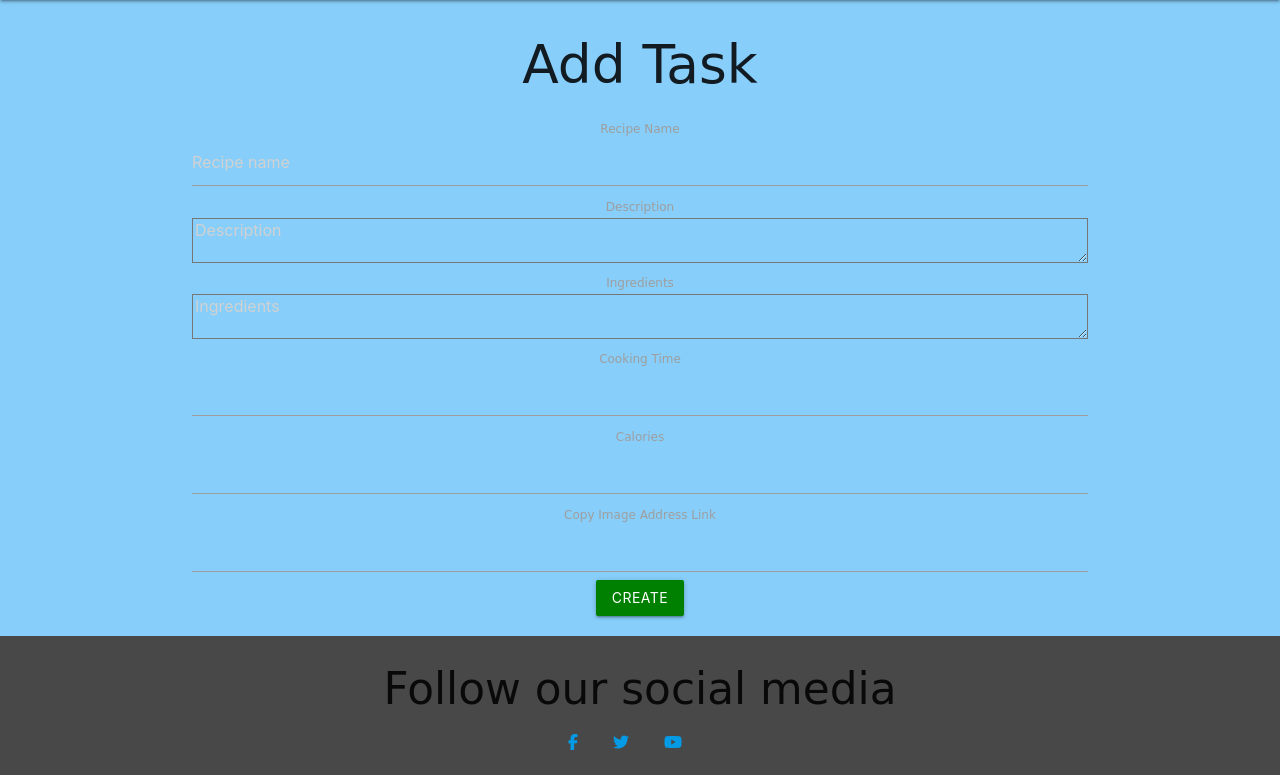
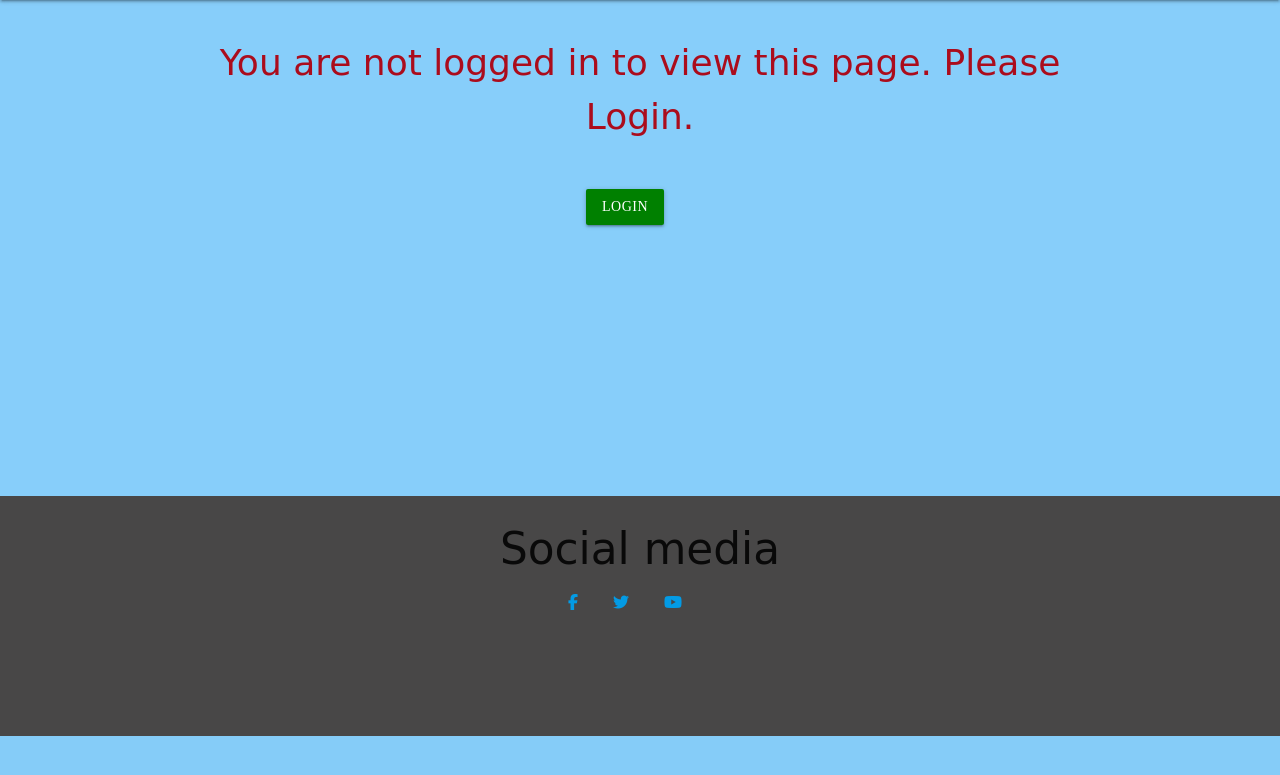
Before and after one commit to Code-Institute-Submissions/Mongodb3, a Flask app: page /addrecipe in a window 1280 px wide. Shown: the part 64-839 px from the top of the page. After the commit the page ends 800 px from the top, so only its background shows below. Run offline with Flask 2, Linux system fonts and the light colour scheme; some libraries are stand-ins or nearby versions.

```diff
--- a/app.py
+++ b/app.py
@@ -6,7 +6,8 @@ from flask_pymongo import PyMongo
 from flask_paginate import Pagination
 from bson.objectid import ObjectId
 from werkzeug.security import generate_password_hash, check_password_hash
-from forms import RegisterForm, LoginForm, RecipeForm, EditRecipeForm, DeleteForm
+from forms import RegisterForm, LoginForm, RecipeForm, EditRecipeForm,\
+ DeleteForm
 if os.path.exists("env.py"):
     import env
 
@@ -20,82 +21,107 @@ app.secret_key = os.environ.get("SECRET_KEY")
 mongo = PyMongo(app)
 
 
-def get_recipes(offset=0, per_page=5):
+def find_recipes(offset=0, per_page=5):
+    """
+    function for pagination
+    """
     return mongo.db.recipes.find()[offset: offset + per_page]
 
 
 @app.route("/")
 @app.route("/home")
 def home():
+    """
+    function for home extent jinja base.html
+    """
     return render_template("home.html")
 
 
 @app.route('/allrecipes')
 def allrecipes():
+    """
+    function for allrecipes extent jinja base.html.
+    Users can find allrecipes upload by other users.
+    """
     page = int(request.args.get('page', 1))
     per_page = 2
     offset = (page - 1) * per_page
-    paginated_recipes = get_recipes(offset=offset, per_page=per_page)
-    total=paginated_recipes.count()
-    pagination = Pagination(page=page, per_page=per_page, total=total)
-    return render_template( "allrecipes.html", recipes=paginated_recipes,
-                            page=page,
-                            per_page=per_page,
-                            pagination=pagination)
+    paginated_recipes = find_recipes(offset=offset, per_page=per_page)
+    total = paginated_recipes.count()
+    pagination = Pagination(page=page, per_page=per_page, total=total,
+                            css_framework='materialize')
+    return render_template("allrecipes.html", recipes=paginated_recipes,
+                           page=page, per_page=per_page,
+                           pagination=pagination)
 
 
 @app.route('/login', methods=['GET', 'POST'])
 def login():
+    """
+    function for login extent jinja base.html.
+    Users can  access website.
+    """
     login_form = LoginForm()
 
     if login_form.validate_on_submit():
-        found_username = mongo.db.users.find_one({'username': request.form['username']})
+        found_username = mongo.db.users.find_one({'username':
+                                                  request.form['username']})
 
         if found_username:
-            existing_user = mongo.db.users.find_one(
-            {"username": request.form.get("username")})
-            if check_password_hash(
-                existing_user["password"], request.form.get("password")):
+            existing_user = mongo.db.users.find_one({"username":
+                                                     request.form.get(
+                                                      "username")})
+            if check_password_hash(existing_user["password"],
+                                   request.form.get("password")):
                 session["username"] = request.form.get("username")
                 session['logged-in'] = True
-                flash(f'Login successfully.', 'primary')
-                return redirect(url_for("profile", username=session["username"]))
+                flash('Login successfully.', 'primary')
+                return redirect(url_for("profile",
+                                        username=session["username"]))
 
             else:
-                flash( f'Password incorrect. Please try again.', 'danger')
+                flash('Password incorrect. Please try again.', 'danger')
                 return redirect(url_for('login'))
 
         else:
-            flash(f'Username not found. Please try again.', 'danger')
+            flash('Username not found. Please try again.', 'danger')
         return redirect(url_for('login'))
 
-
-    return render_template('login.html',form=login_form)
+    return render_template('login.html', form=login_form)
 
 
 @app.route("/register", methods=["GET", "POST"])
 def register():
+    """
+    function for register extent jinja base.html.
+    Users have to register before login.
+    """
     register_form = RegisterForm()
 
     if register_form.validate_on_submit():
-        found_username = mongo.db.users.find_one({'username': request.form['username']})
+        found_username = mongo.db.users.find_one({'username':
+                                                  request.form['username']})
 
         if not found_username:
             hashed_pw = generate_password_hash(request.form.get("password"))
             mongo.db.users.insert_one({'username': register_form.username.data,
-                              'password': hashed_pw})
+                                       'password': hashed_pw})
             session["username"] = request.form.get("username")
-            return render_template('profile.html',username=session["username"])
-
+            return render_template('profile.html',
+                                   username=session["username"])
         else:
-            flash(f'Duplicate username detected. Please try again', 'danger')
+            flash('Duplicate username detected. Please try again', 'danger')
             return redirect(url_for('register'))
 
-    return render_template('register.html',form=register_form)
+    return render_template('register.html', form=register_form)
 
 
 @app.route("/profile/<username>", methods=["GET", "POST"])
 def profile(username):
+    """
+    function for profile extent jinja base.html.
+    Users have to register. Then can access their profile.
+    """
     username = mongo.db.users.find_one(
         {"username": session["username"]})["username"]
     recipes = mongo.db.recipes.find()
@@ -104,6 +130,10 @@ def profile(username):
 
 @app.route("/logout")
 def logout():
+    """
+    function for logout extent jinja base.html.
+    Erase session from website.
+    """
     flash("You have been logged out")
     session.clear()
     return redirect(url_for("home"))
@@ -111,6 +141,10 @@ def logout():
 
 @app.route('/addrecipe', methods=['GET', 'POST'])
 def addrecipe():
+    """
+    function for addrecipe extent jinja base.html.
+    Allow users to add recipes. Use wtfroms.
+    """
     recipe_form = RecipeForm()
 
     if request.method == 'POST':
@@ -123,53 +157,92 @@ def addrecipe():
             'calories': recipe_form.calories.data,
             'recipe_image': recipe_form.recipe_image.data,
         })
-        flash(f'Recipe added.', 'primary')
+        flash('Recipe added.', 'primary')
         return render_template("profile.html")
-    return render_template('newtask.html',form=recipe_form)
+    return render_template('newtask.html', form=recipe_form)
 
 
 @app.route('/recipe_view/<recipe_id>')
 def recipe_view(recipe_id):
+    """
+    function for recipe_view extent jinja base.html.
+    User must be login.
+    """
     recipe = mongo.db.recipes.find_one({"_id": ObjectId(recipe_id)})
     return render_template('recipe_view.html', recipe=recipe)
 
 
 @app.route('/edit_recipe/<recipe_id>', methods=['GET', 'POST'])
 def edit_recipe(recipe_id):
+    """
+    function for edit_recipe extent jinja base.html.
+    User must be loged and has to be the creator of recipe.
+    Furthermore, the recipe must exist.
+    """
     recipe_edit = EditRecipeForm()
-
+    recipe = mongo.db.recipes.find_one_or_404({'_id': ObjectId(recipe_id)})
     if request.method == 'POST':
         mongo.db.recipes.update_one({'_id': ObjectId(recipe_id)},
-                                {'$set':
+                                    {'$set':
                                     {
-            'recipe_name': recipe_edit.recipe_name.data,
-            'description': recipe_edit.description.data,
-            'ingredients': recipe_edit.ingredients.data,
-            'cooking_time': recipe_edit.cooking_time.data,
-            'calories': recipe_edit.calories.data,
-            'recipe_image': recipe_edit.recipe_image.data,
-        }})
-
-        flash(f'Recipe updated.', 'primary')
+                                     'recipe_name': recipe_edit.
+                                     recipe_name.data,
+                                     'description': recipe_edit.
+                                     description.data,
+                                     'ingredients': recipe_edit.
+                                     ingredients.data,
+                                     'cooking_time': recipe_edit.
+                                     cooking_time.data,
+                                     'calories': recipe_edit.
+                                     calories.data,
+                                     'recipe_image': recipe_edit.
+                                     recipe_image.data, }})
+        flash('Recipe updated.', 'primary')
         return render_template("profile.html")
 
-    return render_template('edit_recipe.html', form=recipe_edit)
+    elif request.method == 'GET':
+        recipe_edit.recipe_name.data = recipe['recipe_name']
+        recipe_edit.description.data = recipe['description']
+        recipe_edit.ingredients.data = recipe['ingredients']
+        recipe_edit.cooking_time.data = recipe['cooking_time']
+        recipe_edit.calories.data = recipe['calories']
+        recipe_edit.recipe_image.data = recipe['recipe_image']
+
+    else:
+        flash('Something went wrong...Recipe not updated.', 'primary')
+        return redirect(url_for('profile'))
+
+    return render_template('edit_recipe.html', form=recipe_edit, recipe=recipe)
 
 
 @app.route('/delete_recipe/<recipe_id>', methods=['GET', 'POST'])
 def delete_recipe(recipe_id):
+    """
+    function for delete_recipe extent jinja base.html.
+    User must be loged and has to be the creator of recipe.
+    Furthermore, the recipe must exist.
+    """
     recipe = mongo.db.recipes.find_one({"_id": ObjectId(recipe_id)})
     recipe_delete = DeleteForm()
     if request.method == 'POST':
         if session['username'] == request.form.get('username'):
             mongo.db.recipes.remove({'_id': ObjectId(recipe_id)})
-            flash(f'Recipe removed.', 'danger')
+            flash('Recipe removed.', 'danger')
             return render_template("profile.html")
         else:
-            flash(f'Error ocurred.', 'danger')
+            flash('Error ocurred.', 'danger')
             return render_template("profile.html")
 
-    return render_template('delete_recipe.html', form=recipe_delete, recipe = recipe)
+    return render_template('delete_recipe.html', form=recipe_delete,
+                           recipe=recipe)
+
+
+@app.errorhandler(404)
+def response_404(exception):
+    """
+    function for handle exceptions.
+    """
+    return render_template('404.html', exception=exception)
 
 
 if __name__ == "__main__":
--- a/static/css/style.css
+++ b/static/css/style.css
@@ -10,7 +10,8 @@ body {
   }
 footer{
     margin-top: auto;
-    background: #494848;
+    background: hsl(0, 1%, 28%);
+    min-height: 30vh;
 }
 
 a {
@@ -38,7 +39,7 @@ a {
 .alert-danger {
   color: #ab0c1c;
   background-color: transparent;
-  font-size: 1.4rem;
+  font-size: 2.4rem;
 }
 
 .alert-primary {
@@ -79,7 +80,8 @@ a {
       }
 
 .pagination li.active {
-        background-color: #2e62af;
+        background-color: #ab0c1c;
+        margin-top: auto;
       }
 
 .recipeimage {
@@ -116,12 +118,15 @@ a {
 }
 
 
-/* media view-port */
+/* media */
+.footer-text {
+  font-size: erase;
+}
 
  @media screen and (max-width: 780px) {
         .reciperesultimg {
-            width: 350px;
-            height: 350px;
+            width: 40vh;
+            height: 40vh;
             align-items: center;
             border-style: solid;
             border-color: #a52900;
--- a/templates/base.html
+++ b/templates/base.html
@@ -55,9 +55,9 @@
 <footer>
   <div class="footer-main">
   <div class="container">
-  <div class="row">
-  <div class="col-md-6 col-sm-6 col-xs-12 segment-two">
-  <h3>Follow our social media </h3>
+  <div class="row-simbols">
+  <div class="col l6 s12">
+  <h3 class="footer-text">Social media </h3>
   <a target="_blank" href="https://www.facebook.com/"><i class="fa fa-facebook"></i></a>
   <a target="_blank" href="https://twitter.com/"><i class="fa fa-twitter"></i></a>
   <a target="_blank" href="https://www.youtube.com/"><i class="fa fa-youtube"></i></a>
--- a/templates/home.html
+++ b/templates/home.html
@@ -13,7 +13,7 @@
                 <p class="section recipe-description">You can start enjoying  our recipes</p>
             </div>
             <div class="row section recipe-icons">
-                <div class="col-home s12">
+                <div class="col s12">
                     <span class="fas fa-clock fa-2x"></span>
                     <p class="text-center"> Don't Lose time and join us</p>
                 </div>
--- a/templates/newtask.html
+++ b/templates/newtask.html
@@ -1,9 +1,10 @@
 {% extends 'base.html' %}
 {% block content %}
+{% if 'username' in session %}
     <section class="lower-section">
         <div class="container">
             <div class="row">
-            <div class="col-sm-12 ">
+                <div class="col 12 ">
                     <h2 class=" text-center">Add Task</h2>
                     <form action="" method="POST">
                         {{ form.hidden_tag() }}
@@ -40,4 +41,13 @@
             </div>
         </div>
     </section>
+ {% else %}
+    <div class="container">
+        <p class="alert-danger">You are not logged in to view this page. Please Login.</p>
+        <div class="section-home">
+            <a href="{{ url_for('login') }}" class="btn btn-primary">Login</a>
+        </div>
+    </div>
+
+{% endif %}
 {% endblock %}
```
Also changed, not shown: templates/404.html (added, +23 -0 lines), templates/allrecipes.html (+14 -2 lines), templates/delete_recipe.html (+9 -2 lines), templates/edit_recipe.html (+8 -1 lines), templates/profile.html (+11 -1 lines), templates/recipe_view.html (+14 -4 lines), static/images/wordpress_errors.jpg (added). Lines whose indentation alone changed are shown as unchanged.
